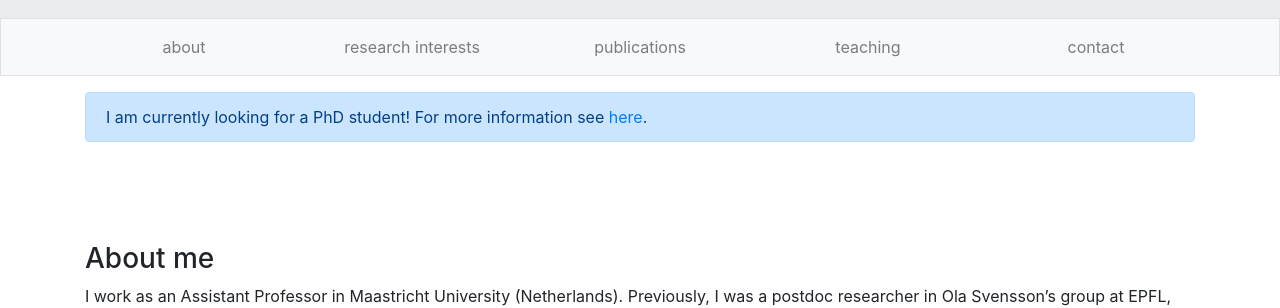
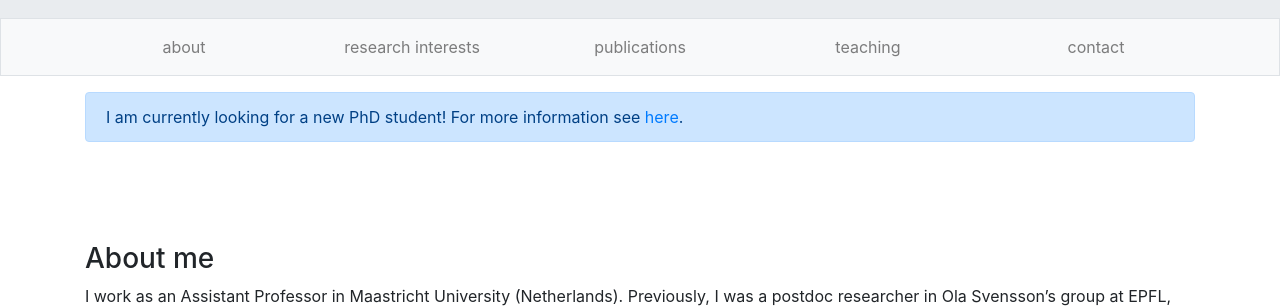
Before and after one commit to larsrohwedder/larsrohwedder.github.io, a Jekyll site: the page built from index.html, in a window 1280 px wide and 900 px high. Shown: the part 286-594 px from the top of the window. Built offline with Jekyll 4.4.1, drawn with Linux system fonts in a browser that asks for light colours.

Commit message:
Update index.html

```diff
--- a/index.html
+++ b/index.html
@@ -90,7 +90,7 @@
   <div class="container">
     <div class="container pl-0 pr-0">
     <div class="alert alert-primary" role="alert">
-      I am currently looking for a PhD student! For more information see <a href="phd-vacancy.txt" class="link-primary">here</a>.
+      I am currently looking for a new PhD student! For more information see <a href="phd-vacancy.txt" class="link-primary">here</a>.
     </div>
     </div>
 
```
